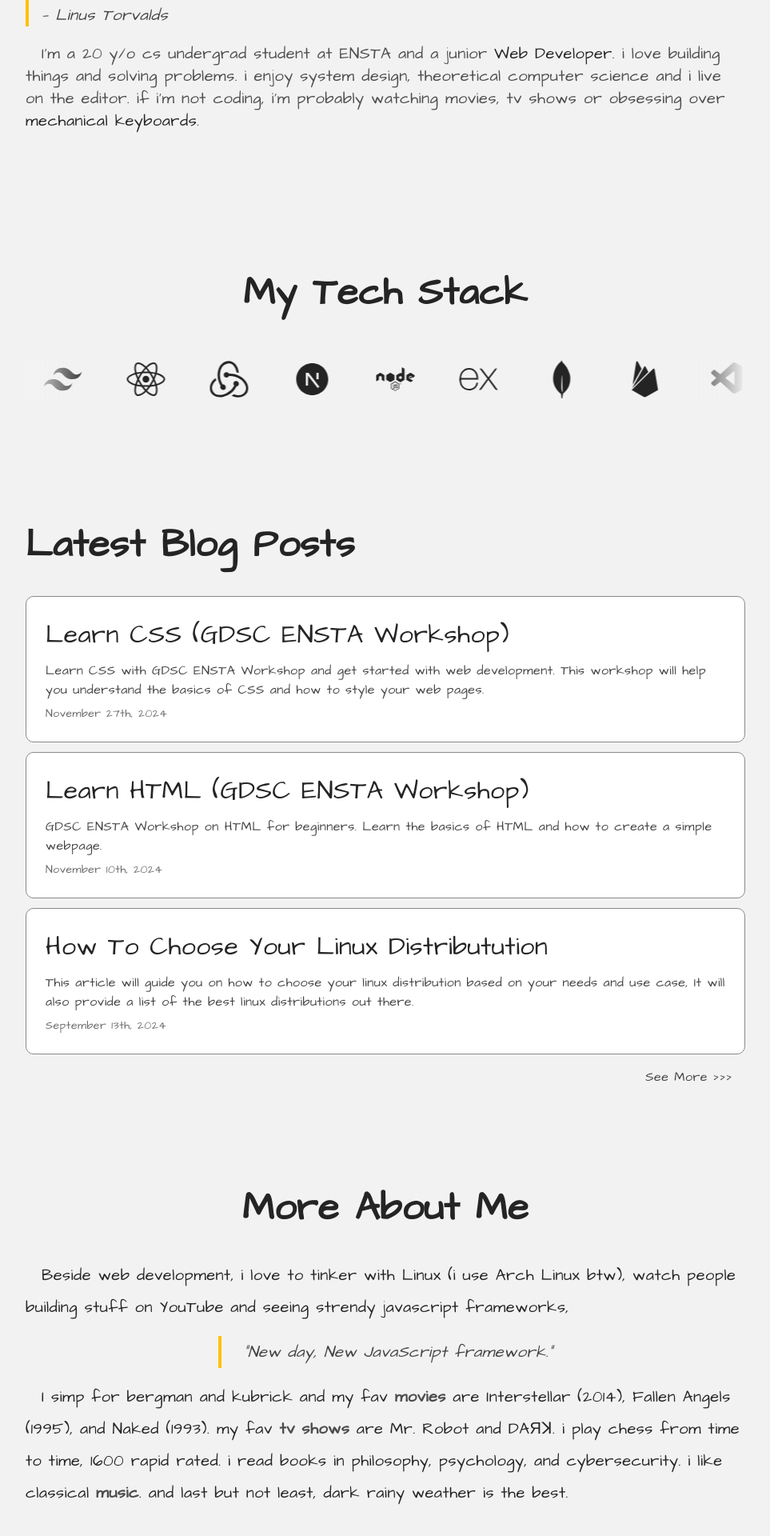
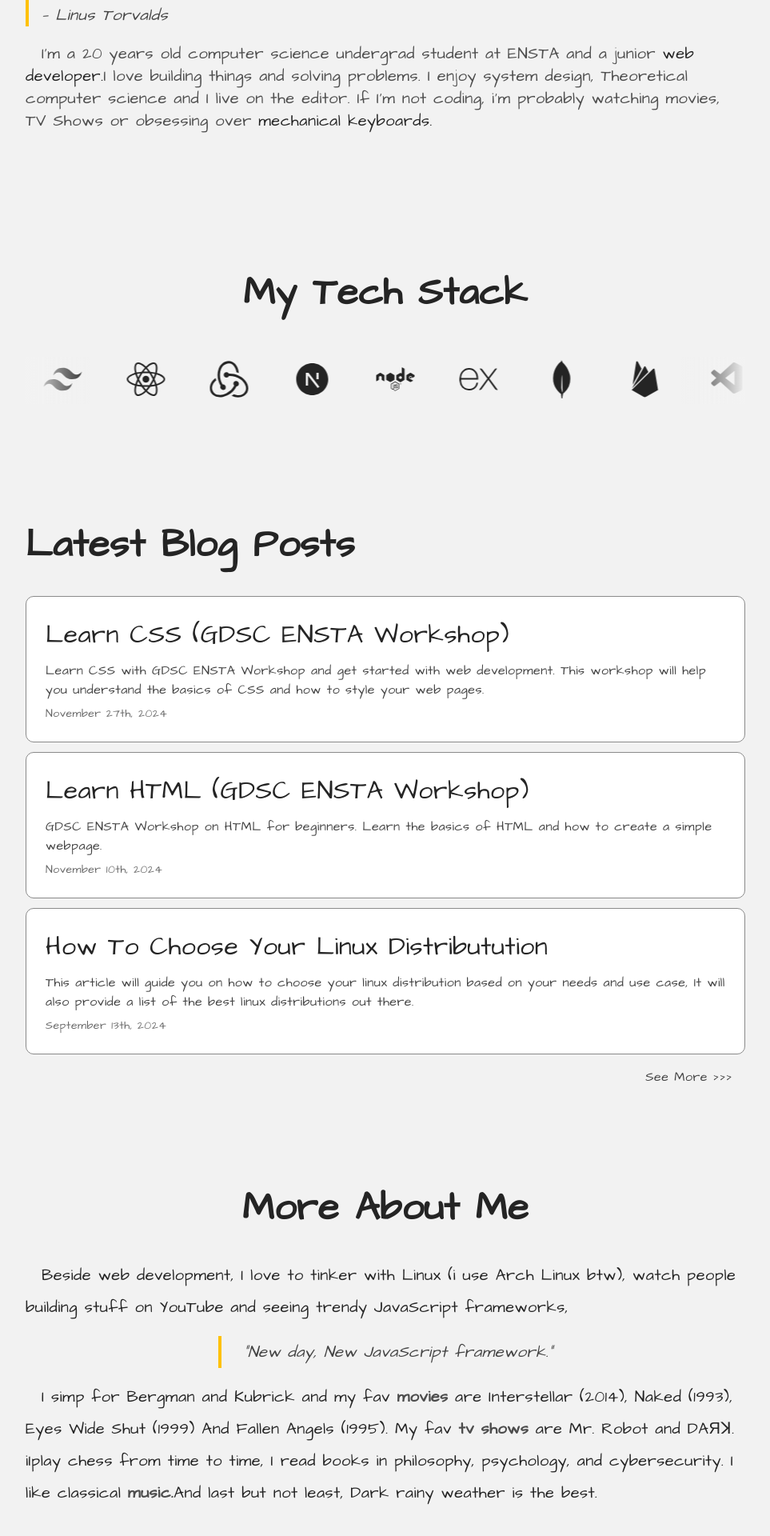
Before and after one commit to 1sma31L/Portfolio, a Next.js app: page / in a window 1280 px wide. Shown: the part 518-2438 px from the top of the page at 80% size, without its empty margins (158-1121 px from the left). Built offline with nearby package versions, Linux system fonts and the light colour scheme.

Commit message:
fix: improve file handling in generateStaticParams and getPostsByTag functions

```diff
--- a/src/app/(home)/page.tsx
+++ b/src/app/(home)/page.tsx
@@ -46,17 +46,18 @@ function Home() {
               </footer>
             </blockquote>
             <p className="indent-5 text-foreground/80 text-sm sm:text-md md:text-xl">
-              I&apos;m a <Age birthDate="2005-04-27" /> y/o cs undergrad student
-              at ENSTA and a junior{' '}
-              <span className="text-foreground font-medium">Web Developer</span>
-              . i love building things and solving problems. i enjoy system
-              design, theoretical computer science and i live on the editor. if
-              i&apos;m not coding, i&apos;m probably watching movies, tv shows
+              I&apos;m a <Age birthDate="2005-04-27" /> years old computer
+              science undergrad student at ENSTA and a junior{' '}
+              <span className="text-foreground font-medium">
+                web developer.
+              </span>
+              I love building things and solving problems. I enjoy system
+              design, Theoretical computer science and I live on the editor. If
+              I&apos;m not coding, i&apos;m probably watching movies, TV Shows
               or obsessing over{' '}
               <span className="text-foreground font-medium">
-                mechanical keyboards
+                mechanical keyboards.
               </span>
-              .
             </p>
           </div>
         </section>
@@ -82,9 +83,9 @@ function Home() {
           <div>
             <div className="text-sm sm:text-md md:text-xl leading-[1.8] md:leading-[2] indent-5">
               <div>
-                Beside web development, i love to tinker with Linux (i use Arch
+                Beside web development, I love to tinker with Linux (i use Arch
                 Linux btw), watch people building stuff on YouTube and seeing
-                strendy javascript frameworks,{' '}
+                trendy JavaScript frameworks,{' '}
                 <div className="flex justify-center items-center py-4">
                   <blockquote className="border-l-4 border-accent pl-2 italic text-muted-foreground">
                     <p className="">
@@ -94,28 +95,28 @@ function Home() {
                 </div>
               </div>
               <p>
-                I simp for bergman and kubrick and my fav{' '}
+                I simp for Bergman and Kubrick and my fav{' '}
                 <Link
                   href="/more/movies-tvshows"
                   className="font-bold text-primary hover:underline transition-colors">
                   movies
                 </Link>{' '}
-                are Interstellar (2014), Fallen Angels (1995), and Naked (1993).
-                my fav{' '}
+                are Interstellar (2014), Naked (1993), Eyes Wide Shut (1999) And
+                Fallen Angels (1995). My fav{' '}
                 <Link
                   href="/more/movies-tvshows"
                   className="font-bold text-primary hover:underline transition-colors">
                   tv shows
                 </Link>{' '}
-                are Mr. Robot and DAЯꓘ. i play chess from time to time, 1600
-                rapid rated. i read books in philosophy, psychology, and
-                cybersecurity. i like classical{' '}
+                are Mr. Robot and DAЯꓘ. iIplay chess from time to time, I read
+                books in philosophy, psychology, and cybersecurity. I like
+                classical{' '}
                 <Link
                   href="/more/music"
                   className="font-bold text-primary hover:underline transition-colors">
-                  music
+                  music.
                 </Link>
-                . and last but not least, dark rainy weather is the best.
+                And last but not least, Dark rainy weather is the best.
               </p>
             </div>
           </div>
--- a/src/app/blog/tag/[tag]/page.tsx
+++ b/src/app/blog/tag/[tag]/page.tsx
@@ -32,7 +32,12 @@ export async function generateStaticParams() {
   const files = fs.readdirSync(postsDirectory);
   const tags = new Set<string>();
   files.forEach((file) => {
-    const readFile = fs.readFileSync(path.join(postsDirectory, file), 'utf-8');
+    const filePath = path.join(postsDirectory, file);
+    // Skip if it's a directory or not a markdown file
+    if (fs.statSync(filePath).isDirectory() || !file.endsWith('.md')) {
+      return;
+    }
+    const readFile = fs.readFileSync(filePath, 'utf-8');
     const { data: frontMatter } = matter(readFile);
     frontMatter.tags?.forEach((tag: string) => {
       tags.add(tag.toLowerCase().replace(/\s+/g, '-'));
@@ -46,7 +51,12 @@ export async function generateStaticParams() {
 
 async function getPostsByTag(tag: string) {
   const files = fs.readdirSync(postsDirectory);
-  const posts = files.map((fileName) => {
+  const posts = files
+    .filter((file) => {
+      const filePath = path.join(postsDirectory, file);
+      return !fs.statSync(filePath).isDirectory() && file.endsWith('.md');
+    })
+    .map((fileName) => {
       const slug = fileName.replace('.md', '');
       const readFile = fs.readFileSync(`${postsDirectory}/${fileName}`, 'utf-8');
       const { data: frontMatter } = matter(readFile);
```
Lines whose indentation alone changed are shown as unchanged.
